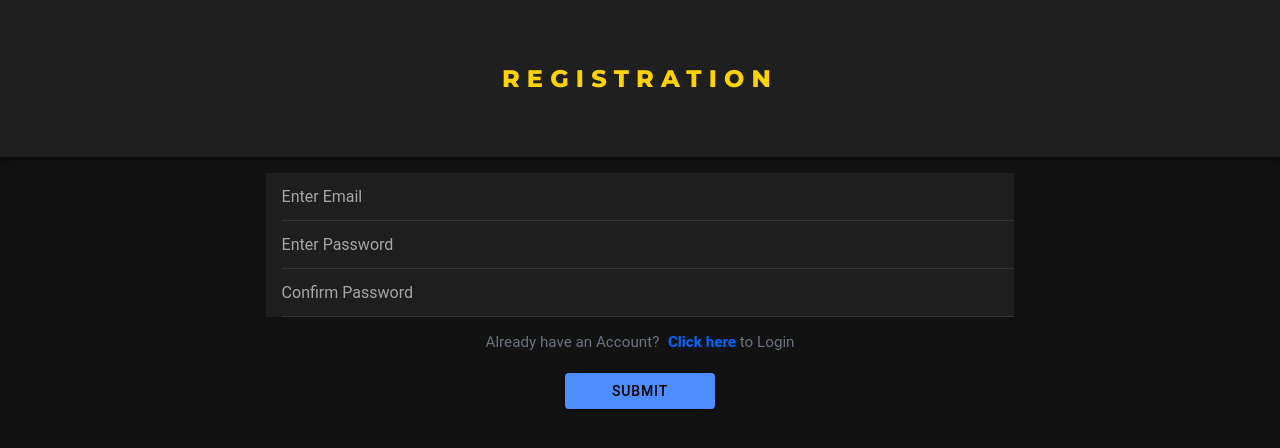
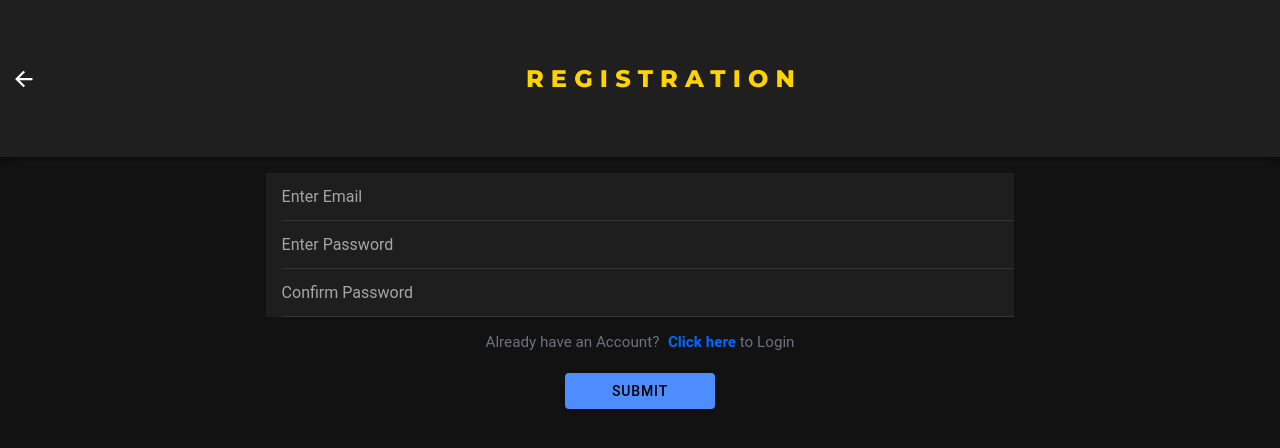
Before and after one commit to konradszulc/Labwork-4MADD, a React (Vite) app: page /Registration in a window 1280 px wide. Shown: the top 448 px of the page. Built offline with nearby package versions, Linux system fonts and the light colour scheme; no server answers.

Commit message:
adding back button to login, and Registration

```diff
--- a/src/pages/Login.tsx
+++ b/src/pages/Login.tsx
@@ -1,4 +1,4 @@
-import { IonButton, IonContent, IonHeader, IonInput, IonItem, IonPage, IonTitle, IonToast, IonToolbar } from '@ionic/react';
+import { IonBackButton, IonButton, IonButtons, IonContent, IonHeader, IonInput, IonItem, IonPage, IonTitle, IonToast, IonToolbar } from '@ionic/react';
 import React, { useState } from 'react';
 import { loginUser } from '../firebaseConfig';
 import { Redirect } from "react-router-dom"; // For conditional navigation - only after uer is logged in
@@ -34,6 +34,9 @@ const Login: React.FC = () => {
         <IonPage>
             <IonHeader>
                 <IonToolbar>
+                    <IonButtons slot = 'start'>
+                        <IonBackButton defaultHref = '/Home'></IonBackButton>
+                    </IonButtons>
                     <IonTitle className='login'>Login</IonTitle>
                 </IonToolbar>
             </IonHeader>
--- a/src/pages/Registration.tsx
+++ b/src/pages/Registration.tsx
@@ -1,4 +1,4 @@
-import { IonButton, IonContent, IonHeader, IonInput, IonItem, IonPage, IonTitle, IonToast, IonToolbar } from '@ionic/react';
+import { IonBackButton, IonButton, IonButtons, IonContent, IonHeader, IonInput, IonItem, IonPage, IonTitle, IonToast, IonToolbar } from '@ionic/react';
 import React, { useState } from 'react';
 import { registerUser } from '../firebaseConfig'
 import { Redirect } from "react-router-dom"; // For redirecting after registration
@@ -43,6 +43,9 @@ const Registration: React.FC = () => {
         <IonPage>
             <IonHeader>
                 <IonToolbar>
+                    <IonButtons slot='start'>
+                        <IonBackButton defaultHref='/Home'></IonBackButton>
+                    </IonButtons>
                     <IonTitle className='registration'>Registration</IonTitle>
                 </IonToolbar>
             </IonHeader>
@@ -59,7 +62,7 @@ const Registration: React.FC = () => {
                 <IonItem className='placeholder'>
                     <IonInput type="password" placeholder="Confirm Password" onIonChange={(e) => setConPassword(e.detail.value!)}></IonInput>
                 </IonItem>
-                <p className='register-account'>Already have an Account? <a href = "/Login">Click here</a> to Login</p>
+                <p className='register-account'>Already have an Account? <a href="/Login">Click here</a> to Login</p>
 
                 <IonButton className='submit hover' expand="block" onClick={registerComplete}>Submit</IonButton>
 
```
